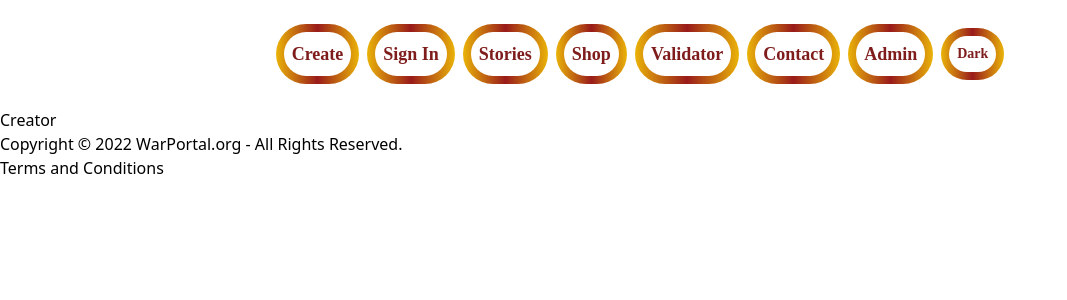
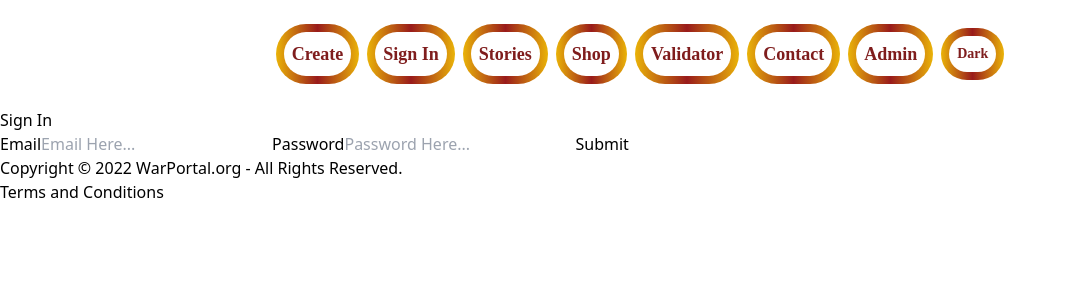
Before and after one commit to GithubWarPortal/GithubWarPortal, a React (Vite) app in the folder WarPortal/client/: page /CreatorSignIn in a window 1280 px wide. Shown: the top 300 px of the page, without its empty margins (0-1067 px from the left). Built offline with nearby package versions, Linux system fonts and the light colour scheme; a web font is replaced by a local one.

Commit message:
created structure of creator sign in page

```diff
--- a/WarPortal/client/src/components/SignIn/Creator.jsx
+++ b/WarPortal/client/src/components/SignIn/Creator.jsx
@@ -1,8 +1,33 @@
 export default function CreatorSignIn() {
+    //useState
+
+    //Frontend API
   return (
     <>
-      {" "}
-      <h1>Creator</h1>
+      <section>
+        <form>
+          <h1>Sign In</h1>
+          <label>Email</label>
+          <input
+            type="email"
+            name="email"
+            placeholder="Email Here..."
+           // value={userInput.email}
+            //handle change
+            required
+          ></input>
+          <label>Password</label>
+          <input
+            type="text"
+            name="password"
+            placeholder="Password Here..."
+          //  value={userInput.password}
+            //handle change
+            required
+          ></input>
+          <input type="submit"></input>
+        </form>
+      </section>
     </>
   );
 }
```
